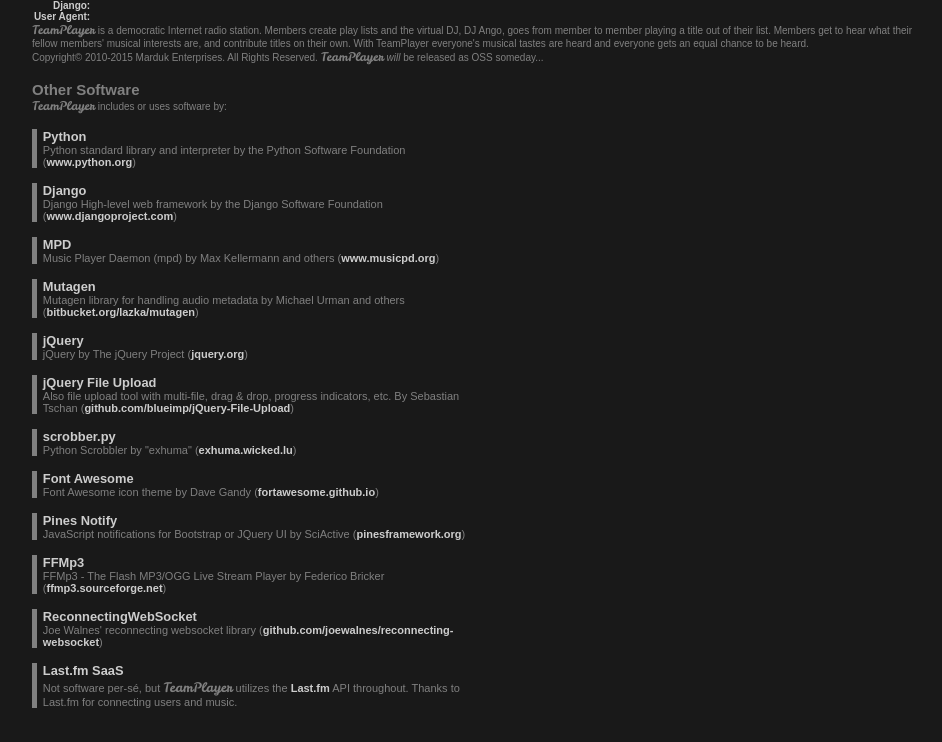
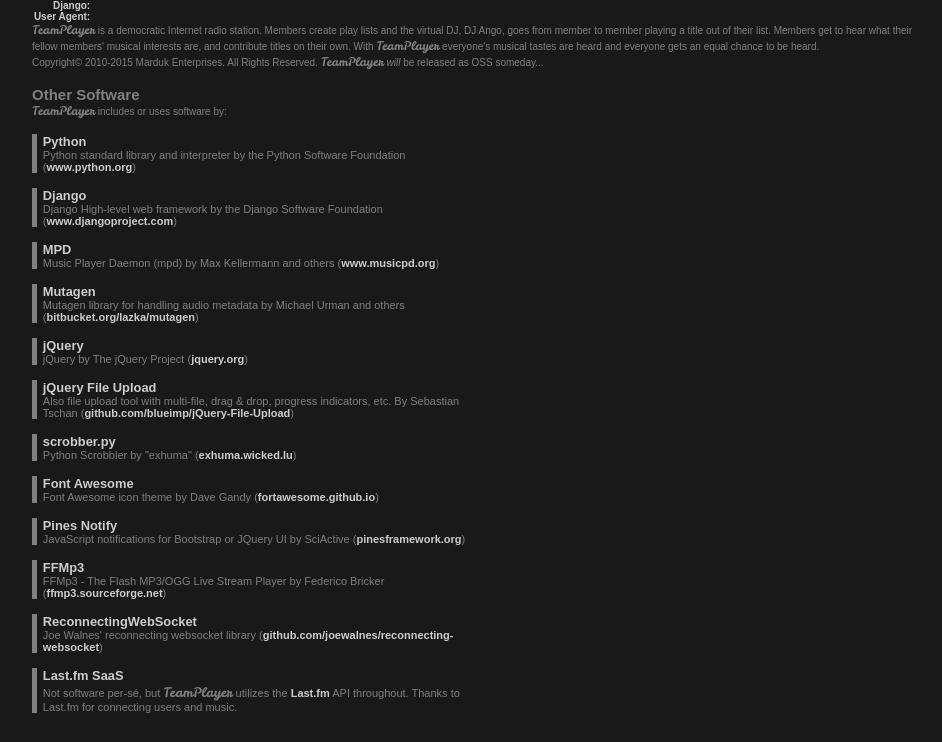
Before and after one commit to enku/teamplayer, a Django app: template teamplayer/templates/teamplayer/about.html in a window 1280 px wide. Shown: the part 58-800 px from the top of the page, without its empty margins (337-1279 px from the left). Run offline with Django 3.2, Linux system fonts and the light colour scheme; the template is opened without the code that fills it, so the values that code supplies are empty.

Commit message:
templates: Correct a typo

```diff
--- a/teamplayer/templates/teamplayer/about.html
+++ b/teamplayer/templates/teamplayer/about.html
@@ -83,7 +83,7 @@
     Ango, goes from member to member playing a title out of their
     list. Members get to hear what their fellow members' musical
     interests are, and contribute titles on their own. With <span
-    lass="brand">TeamPlayer</span> everyone's musical tastes are
+    class="brand">TeamPlayer</span> everyone's musical tastes are
     heard and everyone gets an equal chance to be heard.
     </p>
     <p>
```
